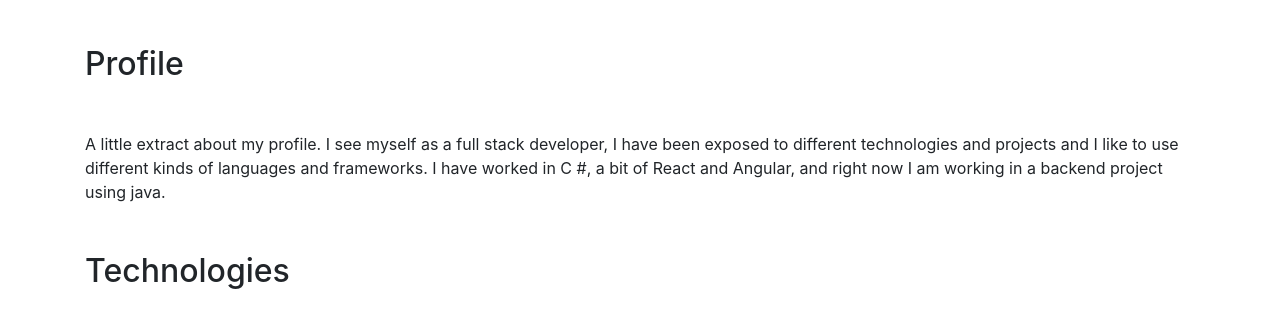
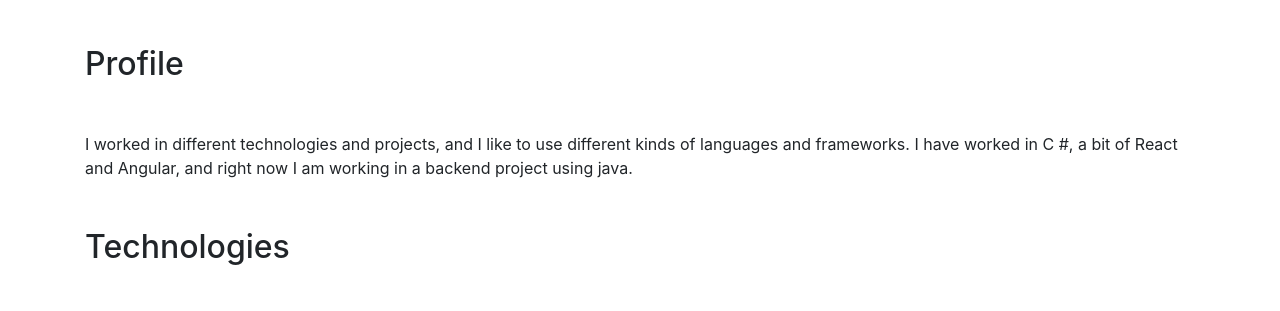
Before and after one commit to israelramosm/isram.github.io, a plain HTML site: page index.html in a window 1280 px wide. Shown: the part 423-734 px from the top of the page. Drawn offline with nearby package versions, Linux system fonts and the light colour scheme.

Commit message:
CV, profile and description updated

```diff
--- a/index.html
+++ b/index.html
@@ -97,7 +97,7 @@
       </section>
       <section id="profile">
         <h2 class="mb-5 mt-5">Profile</h2>
-        <p>A little extract about my profile. I see myself as a full stack developer, I have been exposed to different technologies and projects and I like to use different kinds of languages and frameworks. I have worked in C #, a bit of React and Angular, and right now I am working in a backend project using java.</p>
+        <p>I worked in different technologies and projects, and I like to use different kinds of languages and frameworks. I have worked in C #, a bit of React and Angular, and right now I am working in a backend project using java.</p>
       </section>
       <section id="technologies">
         <h2 class="mb-5 mt-5">Technologies</h2>
```
Also changed, not shown: 1 other file.
